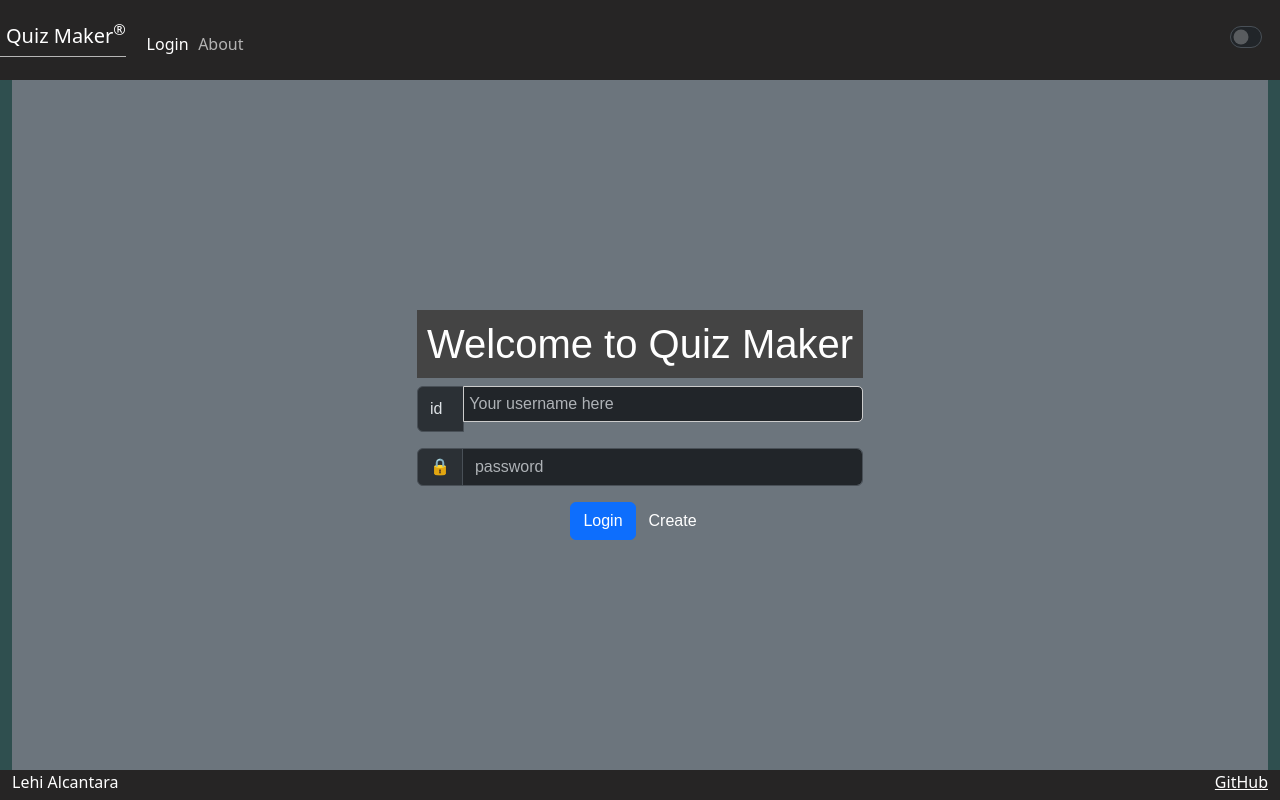
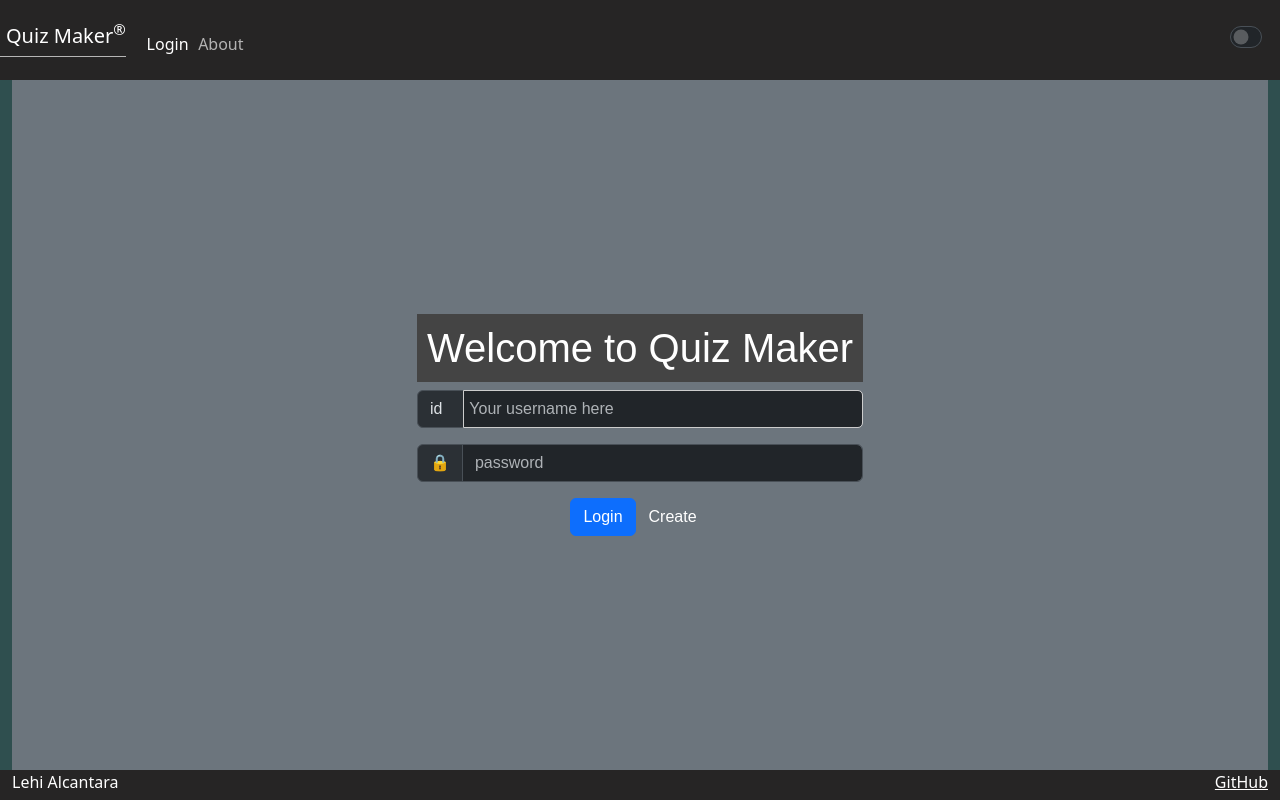
Before and after one commit to ylehilds/startup, a React (Vite) app: page / in a window 1280 px wide. Built offline with nearby package versions, Linux system fonts and the light colour scheme.

Commit message:
fixed css style on login id

```diff
--- a/src/create/create.css
+++ b/src/create/create.css
@@ -60,7 +60,7 @@ form {
   input[type="text"],
   select {
     padding: 5px;
-    margin-bottom: 10px;
+    /* margin-bottom: 10px; */
     border-radius: 5px;
     border: 1px solid #ccc;
     font-size: 16px;
```
